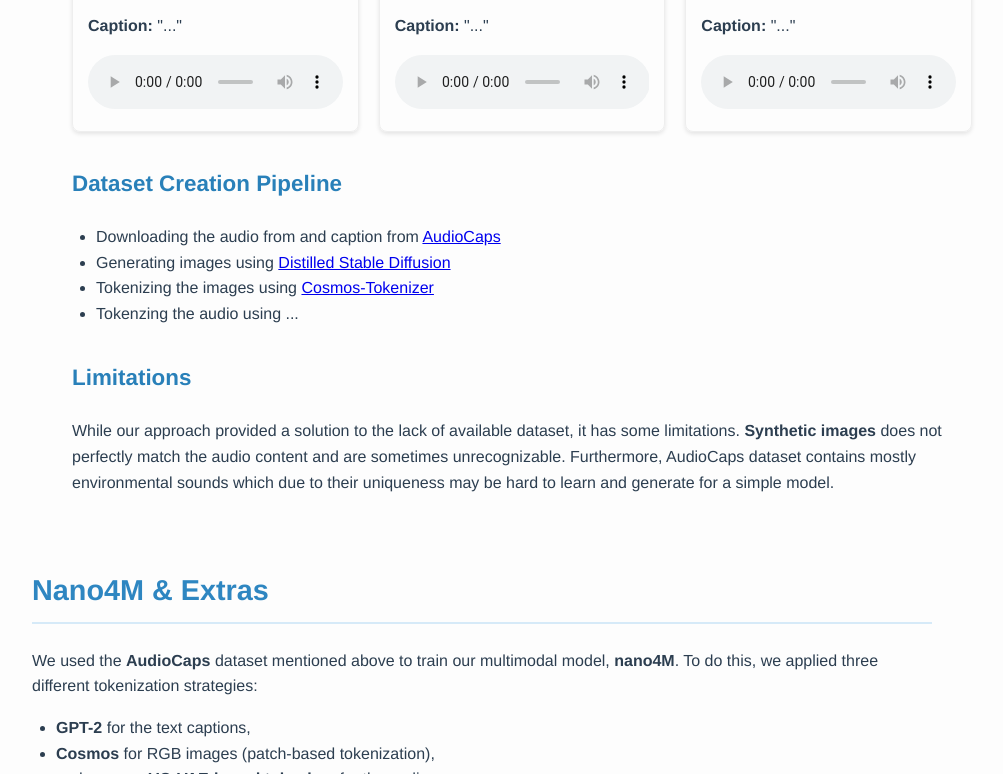
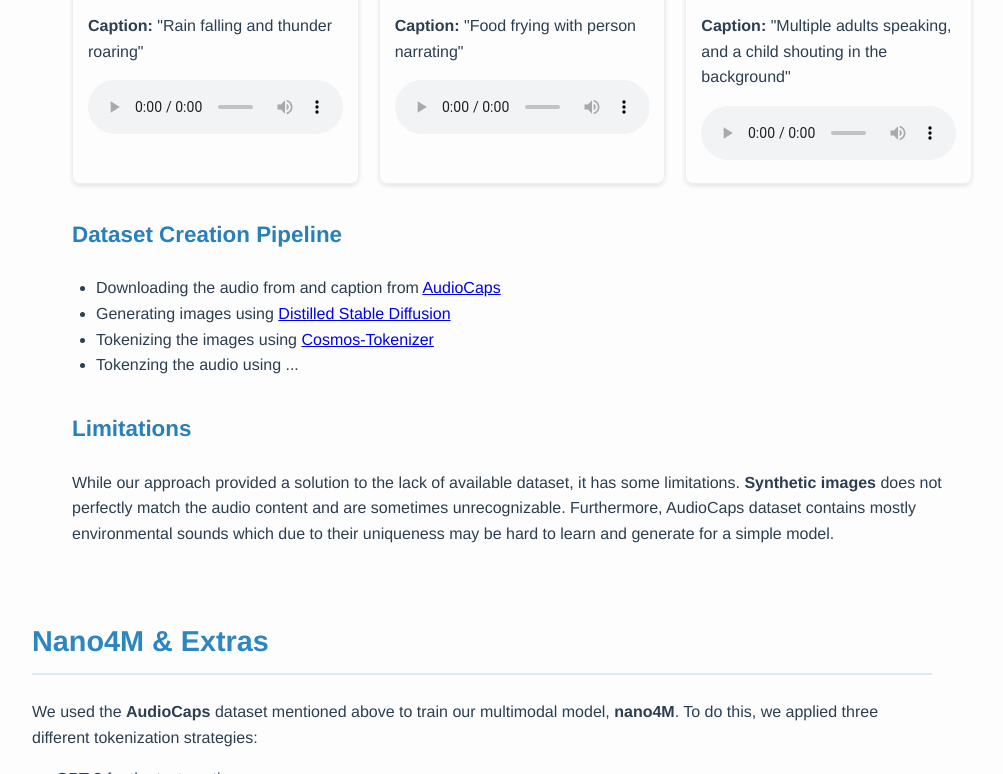
Before and after one commit to Ylanv/nano4M, a plain HTML site: page docs/index.html in a window 1280 px wide. Shown: the part 6120-6894 px from the top of the page, without its empty margins (78-1081 px from the left). Drawn offline with nearby package versions, Linux system fonts and the light colour scheme.

Commit message:
dataset: added samples.

```diff
--- a/docs/index.html
+++ b/docs/index.html
@@ -267,31 +267,31 @@
       <div class="dataset-examples">
         <div class="example-card">
           <div>
-            <img src="assets/images/dataset/example1.jpg" style="width: 100%;">
+            <img src="assets/images/dataset/101021.png" style="width: 100%;">
           </div>
           <div>
-            <p><strong>Caption:</strong> "..."</p>
-            <audio controls src="assets/audio/dataset/example1.wav" style="width: 100%;"></audio>
+            <p><strong>Caption:</strong> "Rain falling and thunder roaring"</p>
+            <audio controls src="assets/audio/dataset/101021.wav" style="width: 100%;"></audio>
           </div>
         </div>
 
         <div class="example-card">
           <div>
-            <img src="assets/images/dataset/example2.jpg" style="width: 100%;">
+            <img src="assets/images/dataset/101096.png" style="width: 100%;">
           </div>
           <div>
-            <p><strong>Caption:</strong> "..."</p>
-            <audio controls src="assets/audio/dataset/example2.wav" style="width: 100%;"></audio>
+            <p><strong>Caption:</strong> "Food frying with person narrating"</p>
+            <audio controls src="assets/audio/dataset/101096.wav" style="width: 100%;"></audio>
           </div>
         </div>
 
         <div class="example-card">
           <div>
-            <img src="assets/images/dataset/example3.jpg" style="width: 100%;">
+            <img src="assets/images/dataset/101162.png" style="width: 100%;">
           </div>
           <div>
-            <p><strong>Caption:</strong> "..."</p>
-            <audio controls src="assets/audio/dataset/example3.wav" style="width: 100%;"></audio>
+            <p><strong>Caption:</strong> "Multiple adults speaking, and a child shouting in the background"</p>
+            <audio controls src="assets/audio/dataset/101162.wav" style="width: 100%;"></audio>
           </div>
         </div>
       </div>
```
Also changed, not shown: 6 other files.
